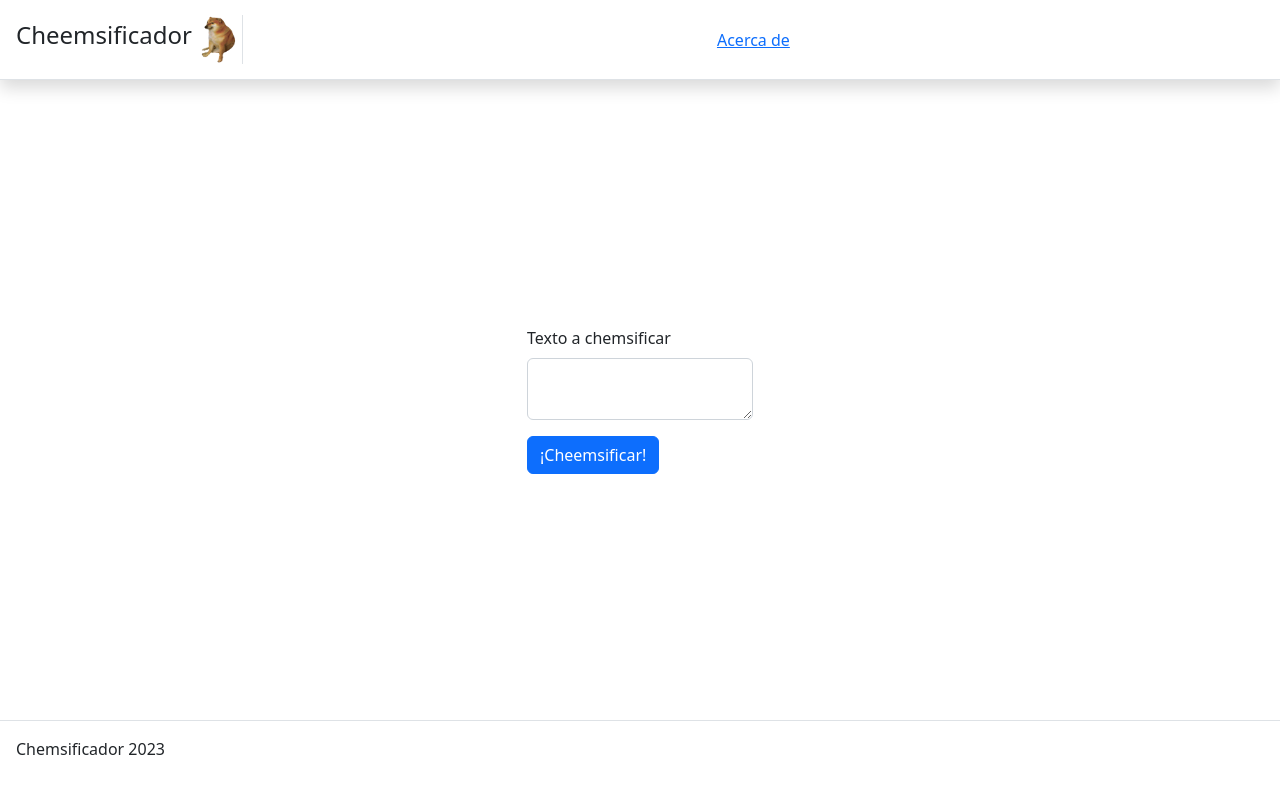
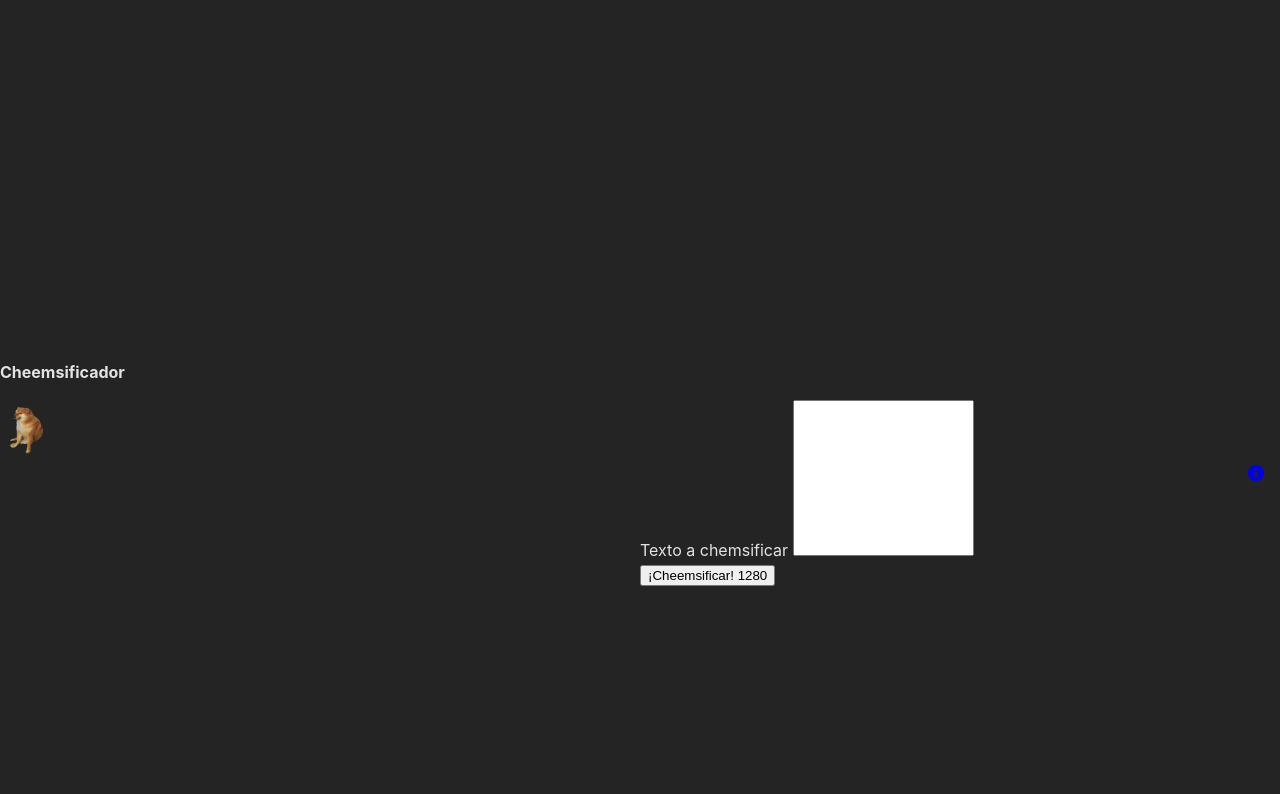
Before and after one commit to BlancoBv/Chemsificador-web, a React (Vite) app: page / in a window 1280 px wide. Shown: the top 794 px of the page. Built offline with nearby package versions, Linux system fonts and the light colour scheme.

Commit message:
eliminado bootstrap

```diff
--- a/index.html
+++ b/index.html
@@ -1,5 +1,5 @@
 <!DOCTYPE html>
-<html lang="en">
+<html lang="en" data-bs-theme="dark">
   <head>
     <meta charset="UTF-8" />
     <link rel="icon" type="image/svg+xml" href="/src/img/cheems.png" />
--- a/package.json
+++ b/package.json
@@ -4,13 +4,13 @@
   "version": "0.0.0",
   "type": "module",
   "scripts": {
-    "dev": "vite",
+    "dev": "vite --host --port 3000",
     "build": "vite build",
     "preview": "vite preview"
   },
   "dependencies": {
+    "@fortawesome/fontawesome-free": "^6.4.0",
     "@react-spring/web": "^9.7.3",
-    "bootstrap": "^5.2.3",
     "react": "^18.2.0",
     "react-dom": "^18.2.0",
     "react-hotkeys-hook": "^4.3.8",
--- a/src/App.css
+++ b/src/App.css
@@ -1,6 +1,7 @@
 .text-globe {
-  bottom: 90%;
-  right: 70%;
+  z-index: -1;
+  bottom: 80%;
+  right: 60%;
   position: absolute;
   background-color: aqua;
   height: 200px;
@@ -16,15 +17,55 @@
   );
 }
 .text-globe textarea {
-  height: 100%;
+  height: 75%;
+  width: 100%;
   background-color: rgba(0, 0, 0, 0);
   border: none;
+  margin: 2px;
 }
 
 .response-container {
   position: relative;
-  z-index: 3;
+}
+
+.response-actions {
+  position: absolute;
+  left: 0%;
+  top: 20%;
 }
 .response-container img {
   width: 350px;
 }
+
+.resize-none {
+  resize: none;
+  outline: none;
+}
+.form-container {
+  position: absolute;
+  top: 50%;
+  left: 50%;
+}
+.about-button {
+  position: absolute;
+  right: 1rem;
+}
+
+@media screen and (max-width: 500px) {
+  .form-container {
+    position: absolute;
+    top: 30%;
+    left: 50%;
+  }
+}
+.h-90 {
+  height: 90%;
+}
+.h-10 {
+  height: 10%;
+}
+.theme{
+  color-scheme: light dark;
+  color: rgba(255, 255, 255, 0.87);
+  background-color: #242424;
+}
--- a/src/Layout.jsx
+++ b/src/Layout.jsx
@@ -1,14 +1,12 @@
 import Header from "./components/Header";
-import Footer from "./components/Footer";
 import { Outlet } from "react-router-dom";
 
 function Layout() {
   return (
-    <div className="d-flex flex-column">
+    <>
       <Header />
       <Outlet />
-      <Footer />
-    </div>
+    </>
   );
 }
 
--- a/src/components/About.jsx
+++ b/src/components/About.jsx
@@ -2,10 +2,7 @@ import React from "react";
 
 function About() {
   return (
-    <div
-      className="d-flex justify-content-center align-items-center"
-      style={{ height: "80vh" }}
-    >
+    <div className="d-flex justify-content-center align-items-center w-100 overflow-hidden">
       <p>Olaaaaaaaaaaaaaaaaaaaaaaaaaaaaaaaaaaaaaaaaaaaaaaaaaaaaa</p>
     </div>
   );
--- a/src/components/Content.jsx
+++ b/src/components/Content.jsx
@@ -4,10 +4,16 @@ import TextGlobe from "./TextGlobe";
 function Content() {
   const [texto, setTexto] = useState(null);
   const [resultado, setResultado] = useState(" ");
-  const [showGlobe, setShowGlobe] = useState({ status: false, msg: "" });
+  const [showGlobe, setShowGlobe] = useState({ status: false, error: false });
 
   const handleTexto = (e) => {
-    setTexto(e.target.value);
+    const valor = e.target.value;
+    const regExp = new RegExp(/^.+/, "gi");
+    if (regExp.test(valor)) {
+      setTexto(valor);
+    } else {
+      setTexto(null);
+    }
   };
 
   const comparacion = (e, texto) => {
@@ -54,34 +60,43 @@ function Content() {
         }
       }
       setResultado(cadena.join(""));
-      setShowGlobe({ status: true, msg: resultado });
+      setShowGlobe({ status: true, error: false });
     } catch (error) {
-      console.log(error);
+      setShowGlobe({ status: true, error: true });
+      setResultado("Intenta ingresar un texto primero que nada...");
+      setTimeout(() => {
+        setShowGlobe({ status: false, error: false });
+      }, 2000);
     }
   };
 
   return (
-    <div
-      className="d-flex flex-column align-items-center justify-content-center container-fluid position-relative"
-      style={{ minHeight: "80vh", overflow: "hidden" }}
-    >
+    <div className="d-flex flex-column align-items-center justify-content-center container-fluid position-relative overflow-hidden h-90">
       {/* Formulario */}
       <TextGlobe
         show={showGlobe.status}
         text={resultado}
-        close={() => setShowGlobe({ status: false })}
+        close={() => setShowGlobe({ status: false, error: false })}
+        error={showGlobe.error}
       />
-      <div className=" mt-3 mb-3">
-        <form onSubmit={(e) => limpiar(e, texto)}>
-          <div>
-            <label className="form-label">Texto a chemsificar </label>
-            <textarea className="form-control" onChange={handleTexto} />
-          </div>
-          <button type="submit" className="btn btn-primary mt-3 ">
-            ¡Cheemsificar!
-          </button>
-        </form>
-      </div>
+
+      <form
+        className="form-container translate-middle d-flex flex-column align-items-center"
+        onSubmit={(e) => limpiar(e, texto)}
+      >
+        <div>
+          <label className="form-label ">Texto a chemsificar </label>
+          <textarea
+            rows="10"
+            className="form-control resize-none"
+            onChange={handleTexto}
+          />
+        </div>
+        <button type="submit" className="btn btn-primary mt-3 ">
+          ¡Cheemsificar! {document.body.clientWidth}
+        </button>
+      </form>
+
       {/*   <div>
         <label className="form-label">Resultado</label>
         <textarea className="form-control" value={resultado} readOnly />
--- a/src/components/Footer.jsx
+++ /dev/null
@@ -1,11 +0,0 @@
-function Footer() {
-  const date = new Date();
-
-  return (
-    <div className="sticky-bottom border-top" style={{ height: "10vh" }}>
-      <p className="m-3">Chemsificador {date.getFullYear()}</p>
-    </div>
-  );
-}
-
-export default Footer;
--- a/src/components/Header.jsx
+++ b/src/components/Header.jsx
@@ -3,10 +3,7 @@ import cheems from "../img/cheems.png";
 function Header() {
   const navigate = useNavigate();
   return (
-    <div
-      className="d-flex justify-content-start align-items-center border-bottom w-100 shadow sticky-top p-3"
-      style={{ height: "10vh" }}
-    >
+    <div className="d-flex justify-content-start align-items-center border-bottom w-100 shadow sticky-top p-3 h-10 position-relative">
       {" "}
       {/* Titulo */}
       <div
@@ -18,10 +15,9 @@ function Header() {
         <img src={cheems} className="img-fluid" width="50px" />
       </div>
       {/* Links */}
-      <div className="d-flex flex-fill justify-content-center ">
-        {" "}
-        <Link to="about">Acerca de</Link>
-      </div>
+      <Link to="about" className="about-button">
+        <i class="fa-solid fa-circle-info fs-3" />
+      </Link>
     </div>
   );
 }
--- a/src/components/TextGlobe.jsx
+++ b/src/components/TextGlobe.jsx
@@ -1,13 +1,29 @@
 import React from "react";
 import cheems from "../img/cheems.png";
+import cheemsAngry from "../img/cheems_angry.png";
 import { useTransition, animated } from "@react-spring/web";
-import { createPortal } from "react-dom";
 
-function TextGlobe({ show, text, close }) {
+function TextGlobe({ show, text, close, error }) {
+  console.log(error);
+  const screenWidth = document.body.clientWidth;
+  const MIN_SCREEN_SIZE = 500;
+
   const transition = useTransition(show, {
-    from: { x: 100, y: 500, opacity: 0 },
-    enter: { y: 200, x: 50, opacity: 1 },
-    leave: { opacity: 0 },
+    from: {
+      x: screenWidth >= MIN_SCREEN_SIZE ? screenWidth / 3 : 100,
+      y: 500,
+      opacity: 0,
+    },
+    enter: {
+      y: screenWidth >= MIN_SCREEN_SIZE ? 300 : 400,
+      x: screenWidth >= MIN_SCREEN_SIZE ? screenWidth / 3 : 100,
+      opacity: 1,
+    },
+    leave: {
+      x: screenWidth >= MIN_SCREEN_SIZE ? screenWidth / 3 : 100,
+      y: 500,
+      opacity: 0,
+    },
   });
   return (
     <>
@@ -17,10 +33,12 @@ function TextGlobe({ show, text, close }) {
             <animated.div style={style} className="position-absolute">
               <div className="response-container">
                 <div className="text-globe">
-                  <textarea readOnly value={text} />
+                  <textarea className="resize-none" readOnly value={text} />
                 </div>
-                <img src={cheems} width="300px" />
-                <button onClick={close}>cerrar</button>
+                <img src={error ? cheemsAngry : cheems} width="300px" />
+                <div className="response-actions">
+                  <button onClick={close}>cerrar</button>
+                </div>
               </div>
             </animated.div>
           )
--- a/src/index.css
+++ b/src/index.css
@@ -3,9 +3,9 @@
   line-height: 1.5;
   font-weight: 400;
 
-  /*   color-scheme: light dark;
+  color-scheme: light dark;
   color: rgba(255, 255, 255, 0.87);
-  background-color: #242424; */
+  background-color: #242424;
 
   font-synthesis: none;
   text-rendering: optimizeLegibility;
```
Also changed, not shown: src/main.jsx (+5 -2 lines), src/img/cheems_angry.png (added), 1 other file (tests, documents, lock files or other folders).
